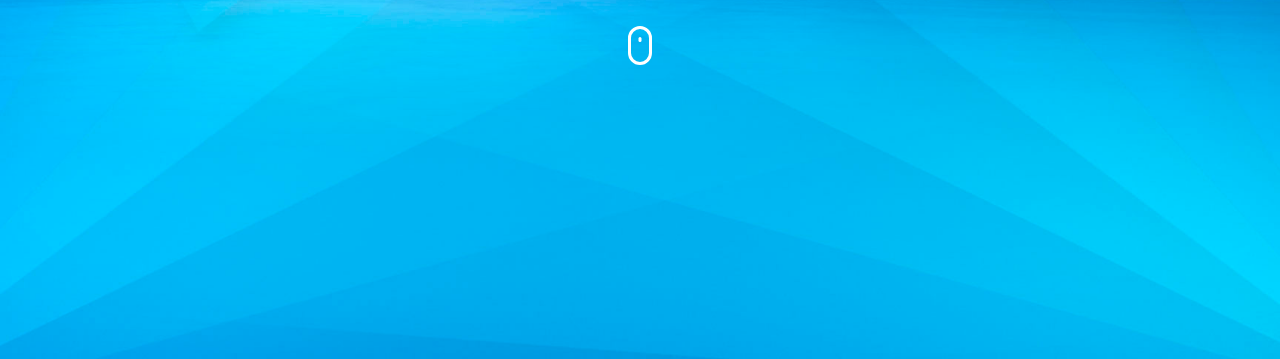
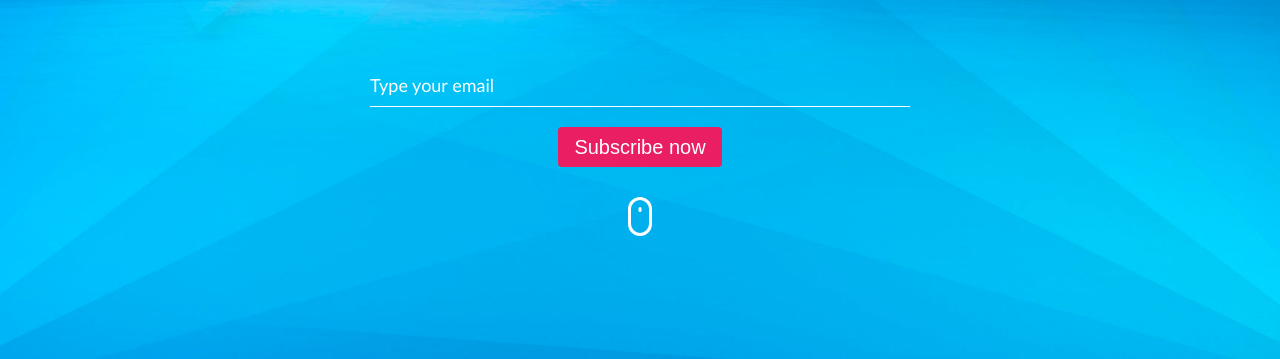
Before and after one commit to asnvc/12-coming-soon, a website: page index.html in a window 1280 px wide. Shown: the part 441-800 px from the top of the page. Drawn offline with Linux system fonts and the light colour scheme.

Commit message:
Subscribe form #5

```diff
--- a/css/components/form.css
+++ b/css/components/form.css
@@ -11,9 +11,30 @@
     font-family: 'Gill Sans', 'Gill Sans MT', 'Calibri', 'Trebuchet MS', sans-serif;
     font-size: 18px;
     line-height: 1.2em;
+    background-color: transparent;
     border: none;
     border-bottom: 1px solid #555;
 }
+.short-row > .form{
+    margin-top: 40px;
+    display: flex;
+    flex-wrap: wrap;
+    justify-content: center;
+}
+.short-row > .form{
+    width: 90%;
+}
+
+.short-row > .form > input{
+    width: 100%;
+    color: #fff;
+    border-bottom: 1px solid #fff;
+}
+.short-row > .form > input::placeholder{
+color: #fff;
+opacity: 1;
+}
+
 .form > input{
     width: calc(50% - 10px);
 }
--- a/index.html
+++ b/index.html
@@ -39,6 +39,10 @@
                 </div>
 
             </div>
+            <form class="form">
+                <input type="text" placeholder="Type your email">
+                <button type="submit" class="btn">Subscribe now</button>
+            </form>
             <div class="mouse">
         </div>
     </section>
```
